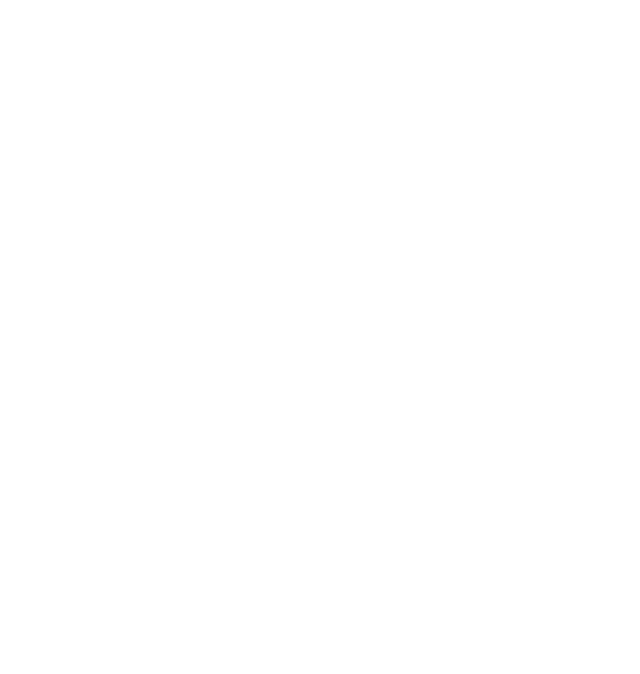
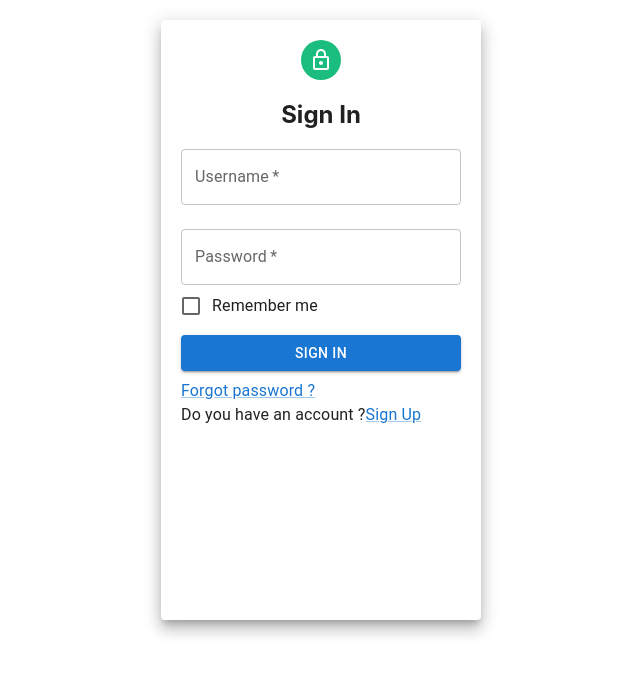
Before and after one commit to alishashingala188/Clinical_System, a React (Create React App) app in the folder pcs/: page / in a window 1280 px wide. Shown: the top 674 px of the page, without its empty margins (319-959 px from the left). Built offline with nearby package versions, Linux system fonts and the light colour scheme.

Commit message:
loginPage

```diff
--- a/pcs/src/App.js
+++ b/pcs/src/App.js
@@ -1,8 +1,9 @@
 import React from 'react'
-
+import Login from './Login'
 const App = () => {
   return (
     <>
+    <Login/>
     </>
   )
 }
--- /dev/null
+++ b/pcs/src/Login.js
@@ -0,0 +1,45 @@
+import React from 'react'
+import { Grid,Paper, Avatar, TextField, Button, Typography,Link } from '@mui/material'
+import LockOutlinedIcon from '@mui/icons-material/LockOutlined';
+import FormControlLabel from '@mui/material/FormControlLabel';
+import Checkbox from '@mui/material/Checkbox';
+const Login=()=>{
+
+    const paperStyle={padding :20,height:'70vh',width:280, margin:"20px auto"}
+    const avatarStyle={backgroundColor:'#1bbd7e'}
+    const btnstyle={margin:'8px 0'}
+    return(
+        <Grid>
+            <Paper elevation={10} style={paperStyle}>
+                <Grid align='center'>
+                     <Avatar style={avatarStyle}><LockOutlinedIcon/></Avatar>
+                    <h2>Sign In</h2>
+                </Grid>
+                <TextField label='Username' placeholder='Enter username'  sx={{mb:3}} fullWidth required/ >
+                <TextField label='Password' placeholder='Enter password' type='password' fullWidth required/>
+                <FormControlLabel
+                    control={
+                    <Checkbox
+                        name="checkedB"
+                        color="primary"
+                    />
+                    }
+                    label="Remember me"
+                 />
+                <Button type='submit' color='primary' variant="contained" style={btnstyle} fullWidth>Sign in</Button>
+                <Typography >
+                     <Link href="#" >
+                        Forgot password ?
+                </Link>
+                </Typography>
+                <Typography > Do you have an account ?
+                     <Link href="#" >
+                        Sign Up
+                </Link>
+                </Typography>
+            </Paper>
+        </Grid>
+    )
+}
+
+export default Login
```
Also changed, not shown: 1 other file (tests, documents, lock files or other folders).
